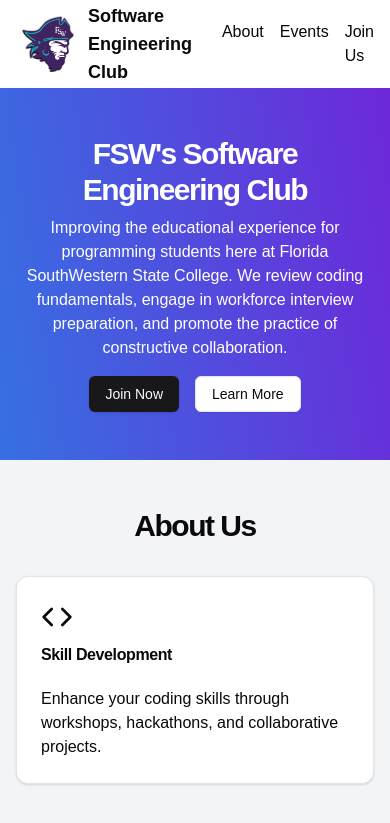
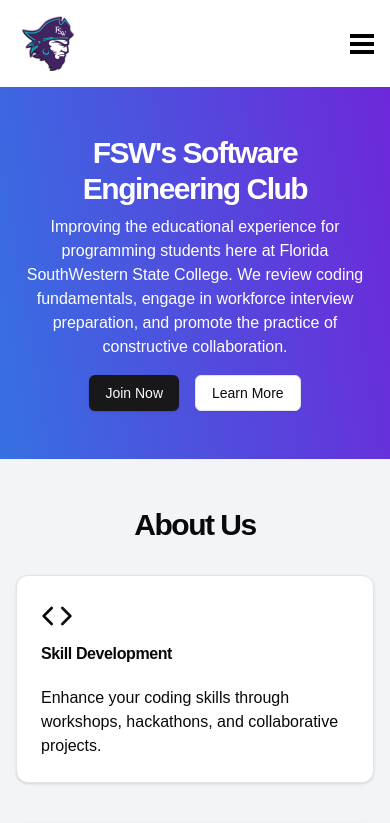
Before and after one commit to jackalotisme/se-club, a Next.js app: page / in a window 390 px wide. Shown: the top 823 px of the page. Built offline with nearby package versions, Linux system fonts and the light colour scheme.

Commit message:
Refactor header to a separate component with mobile menu toggle

```diff
--- a/app/page.js
+++ b/app/page.js
@@ -14,43 +14,12 @@ import { Code, Globe, Users } from "lucide-react";
 import Link from "next/link";
 import Image from "next/image";
 import { EmailField } from "@/components/ui/emailField";
+import Header from "@/components/ui/header";
 
 export default function Component() {
   return (
     <div className="flex flex-col min-h-screen">
-      <header className="px-4 lg:px-6 h-14 flex items-center my-4">
-        <Link className="flex items-center justify-center" href="#">
-          <Image
-            src="/images/fsw-buc-logo.png"
-            width={64}
-            height={64}
-            alt="School Logo"
-          />
-          <span className="ml-2 text-lg font-bold">
-            Software Engineering Club
-          </span>
-        </Link>
-        <nav className="ml-auto flex gap-4 sm:gap-6">
-          <Link
-            className="text-md font-medium hover:underline underline-offset-4"
-            href="#about"
-          >
-            About
-          </Link>
-          <Link
-            className="text-md font-medium hover:underline underline-offset-4"
-            href="#events"
-          >
-            Events
-          </Link>
-          <Link
-            className="text-md font-medium hover:underline underline-offset-4"
-            href="#join"
-          >
-            Join Us
-          </Link>
-        </nav>
-      </header>
+      <Header />
       <main className="flex-1 bg-gradient-to-tr from-sky-500 to-violet-700">
         <section className="w-full py-12 md:py-24 lg:py-32 xl:py-48">
           <div className="container px-4 md:px-6 mx-auto">
--- a/components/ui/header.jsx
+++ b/components/ui/header.jsx
@@ -1,26 +1,58 @@
-import { useState } from 'react';
+import { useState, useRef } from 'react';
 import Image from 'next/image';
 import Link from 'next/link';
 
 export default function Header() {
   const [menuOpen, setMenuOpen] = useState(false);
+  const menuRef = useRef(null);
 
+  // Toggle the menu open/close state
   const toggleMenu = () => {
     setMenuOpen((prev) => !prev);
   };
 
+  // Handle keyboard interaction for the menu button
+  const handleKeyDown = (e) => {
+    if (e.key === 'Enter' || e.key === ' ') {
+      toggleMenu();
+    }
+  };
+
   return (
-    <header className="flex items-center justify-between p-4 bg-white shadow">
+    <header className="flex items-center justify-between p-4">
       <Link href="#">
         <Image src="/images/fsw-buc-logo.png" width={64} height={64} alt="School Logo" />
       </Link>
-      <button className="md:hidden" onClick={toggleMenu}>
-        ☰
+
+      {/* Mobile menu toggle button */}
+      <button
+        className="md:hidden"
+        onClick={toggleMenu}
+        onKeyDown={handleKeyDown} // Allow keyboard interaction
+        aria-label="Toggle menu"
+        aria-expanded={menuOpen ? 'true' : 'false'} // Update aria-expanded based on menu state
+      >
+        <span className="block w-6 h-1 bg-black mb-1"></span>
+        <span className="block w-6 h-1 bg-black mb-1"></span>
+        <span className="block w-6 h-1 bg-black"></span>
       </button>
-      <nav className={`md:flex ${menuOpen ? 'block' : 'hidden'} absolute top-14 left-0 w-full bg-white shadow md:static md:w-auto`}>
-        <Link href="#about" className="block p-2">About</Link>
-        <Link href="#events" className="block p-2">Events</Link>
-        <Link href="#join" className="block p-2">Join Us</Link>
+
+      {/* Mobile Menu */}
+      <nav
+        ref={menuRef} // Reference to manage focus
+        className={`md:flex ${menuOpen ? 'block' : 'hidden'} md:static bg-white shadow opacity-70 md:opacity-100 transition-opacity`}
+      >
+        <div className="w-full flex justify-center md:justify-end md:w-auto">
+          <Link href="#about" className="block p-2">
+            About
+          </Link>
+          <Link href="#events" className="block p-2">
+            Events
+          </Link>
+          <Link href="#join" className="block p-2">
+            Join Us
+          </Link>
+        </div>
       </nav>
     </header>
   );
```
